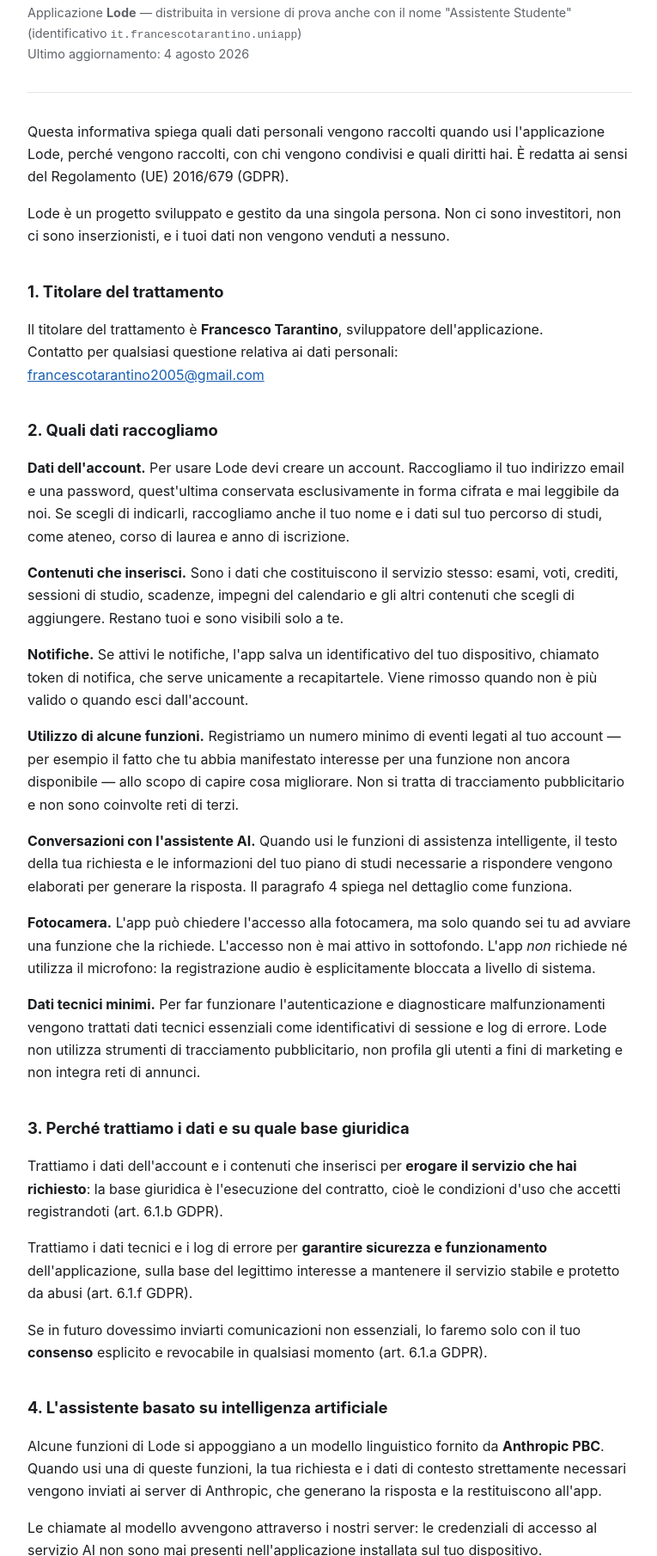
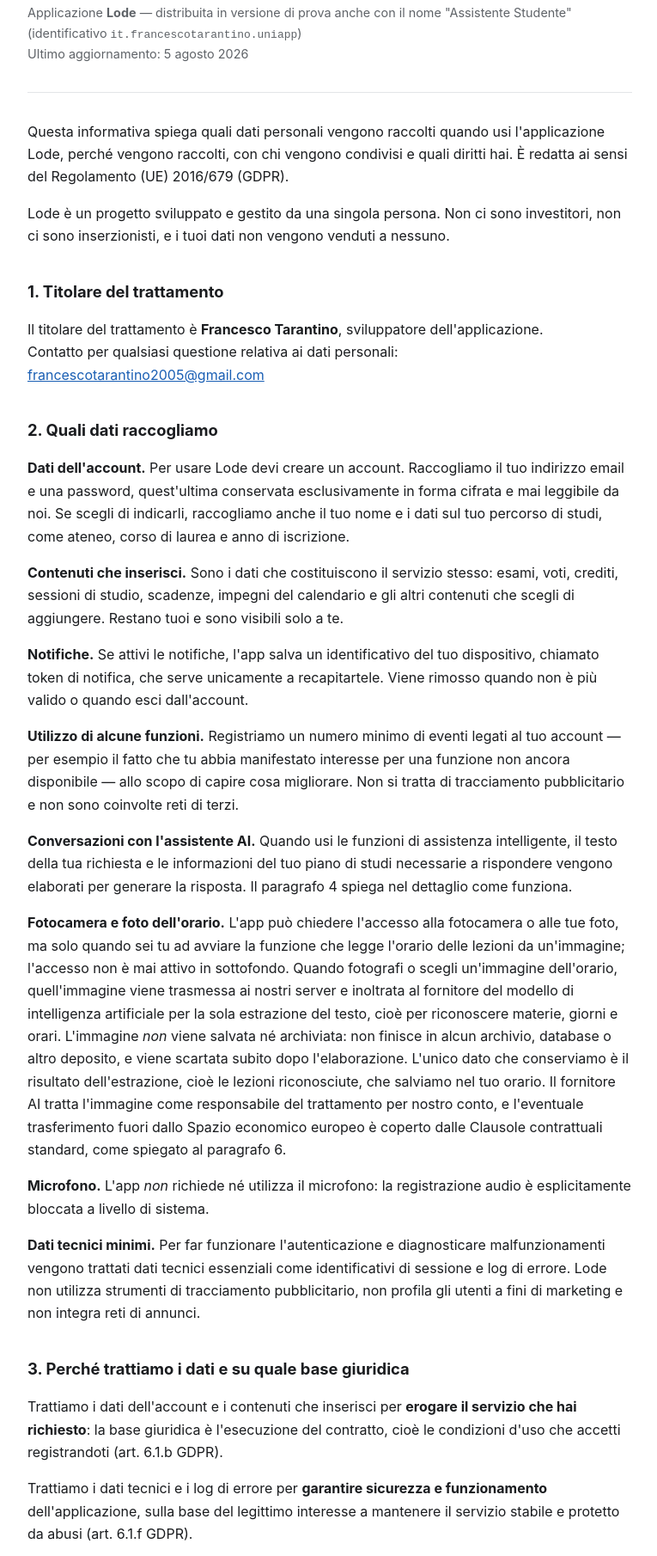
Before and after one commit to francescotarantino2005-afk/lode-legal, a plain HTML site: page index.html in a window 1280 px wide. Shown: the part 95-1905 px from the top of the page at 86% size, without its empty margins (256-1021 px from the left). Drawn offline with Linux system fonts and the light colour scheme.

Commit message:
Privacy: chiarisci che la foto dell'orario e' inviata al fornitore AI per l'OCR e non archiviata

```diff
--- a/index.html
+++ b/index.html
@@ -33,7 +33,7 @@
 
 <h1>Informativa sulla privacy</h1>
 <p class="meta">Applicazione <strong>Lode</strong> — distribuita in versione di prova anche con il nome "Assistente Studente" (identificativo <code>it.francescotarantino.uniapp</code>)<br>
-Ultimo aggiornamento: 4 agosto 2026</p>
+Ultimo aggiornamento: 5 agosto 2026</p>
 
 <hr>
 
@@ -57,7 +57,9 @@
 
 <p><strong>Conversazioni con l'assistente AI.</strong> Quando usi le funzioni di assistenza intelligente, il testo della tua richiesta e le informazioni del tuo piano di studi necessarie a rispondere vengono elaborati per generare la risposta. Il paragrafo 4 spiega nel dettaglio come funziona.</p>
 
-<p><strong>Fotocamera.</strong> L'app può chiedere l'accesso alla fotocamera, ma solo quando sei tu ad avviare una funzione che la richiede. L'accesso non è mai attivo in sottofondo. L'app <em>non</em> richiede né utilizza il microfono: la registrazione audio è esplicitamente bloccata a livello di sistema.</p>
+<p><strong>Fotocamera e foto dell'orario.</strong> L'app può chiedere l'accesso alla fotocamera o alle tue foto, ma solo quando sei tu ad avviare la funzione che legge l'orario delle lezioni da un'immagine; l'accesso non è mai attivo in sottofondo. Quando fotografi o scegli un'immagine dell'orario, quell'immagine viene trasmessa ai nostri server e inoltrata al fornitore del modello di intelligenza artificiale per la sola estrazione del testo, cioè per riconoscere materie, giorni e orari. L'immagine <em>non</em> viene salvata né archiviata: non finisce in alcun archivio, database o altro deposito, e viene scartata subito dopo l'elaborazione. L'unico dato che conserviamo è il risultato dell'estrazione, cioè le lezioni riconosciute, che salviamo nel tuo orario. Il fornitore AI tratta l'immagine come responsabile del trattamento per nostro conto, e l'eventuale trasferimento fuori dallo Spazio economico europeo è coperto dalle Clausole contrattuali standard, come spiegato al paragrafo 6.</p>
+
+<p><strong>Microfono.</strong> L'app <em>non</em> richiede né utilizza il microfono: la registrazione audio è esplicitamente bloccata a livello di sistema.</p>
 
 <p><strong>Dati tecnici minimi.</strong> Per far funzionare l'autenticazione e diagnosticare malfunzionamenti vengono trattati dati tecnici essenziali come identificativi di sessione e log di errore. Lode non utilizza strumenti di tracciamento pubblicitario, non profila gli utenti a fini di marketing e non integra reti di annunci.</p>
 
@@ -71,7 +73,7 @@
 
 <h2>4. L'assistente basato su intelligenza artificiale</h2>
 
-<p>Alcune funzioni di Lode si appoggiano a un modello linguistico fornito da <strong>Anthropic PBC</strong>. Quando usi una di queste funzioni, la tua richiesta e i dati di contesto strettamente necessari vengono inviati ai server di Anthropic, che generano la risposta e la restituiscono all'app.</p>
+<p>Alcune funzioni di Lode si appoggiano a un modello fornito da <strong>Anthropic PBC</strong>: l'assistente, la lettura dell'orario da una foto, la creazione dei piani di studio e il briefing del mattino. Quando usi una di queste funzioni, la tua richiesta — o l'immagine dell'orario — insieme ai dati di contesto strettamente necessari viene inviata ai server di Anthropic, che generano la risposta e la restituiscono all'app. Nel caso della foto dell'orario, come spiegato al paragrafo 2, l'immagine serve solo a estrarre il testo e non viene conservata.</p>
 
 <p>Le chiamate al modello avvengono attraverso i nostri server: le credenziali di accesso al servizio AI non sono mai presenti nell'applicazione installata sul tuo dispositivo.</p>
 
@@ -95,7 +97,7 @@
 
 <p>La banca dati che ospita il tuo account e i tuoi contenuti si trova all'interno dell'Unione europea, in una regione nordeuropea del fornitore Supabase. I tuoi dati di studio, quindi, non lasciano lo Spazio economico europeo.</p>
 
-<p>Il trattamento delle richieste rivolte all'assistente AI comporta invece un trasferimento verso gli Stati Uniti, dove ha sede Anthropic. Tale trasferimento avviene sulla base delle Clausole contrattuali standard approvate dalla Commissione europea, o di altro meccanismo di garanzia previsto dal Capo V del GDPR.</p>
+<p>Il trattamento delle richieste rivolte al modello AI — l'assistente, la lettura dell'orario da una foto, i piani di studio e il briefing — comporta invece un trasferimento verso gli Stati Uniti, dove ha sede Anthropic. Tale trasferimento, incluse le immagini dell'orario inviate per la sola estrazione del testo, avviene sulla base delle Clausole contrattuali standard approvate dalla Commissione europea, o di altro meccanismo di garanzia previsto dal Capo V del GDPR.</p>
 
 <h2>7. Per quanto tempo conserviamo i dati</h2>
 
```
